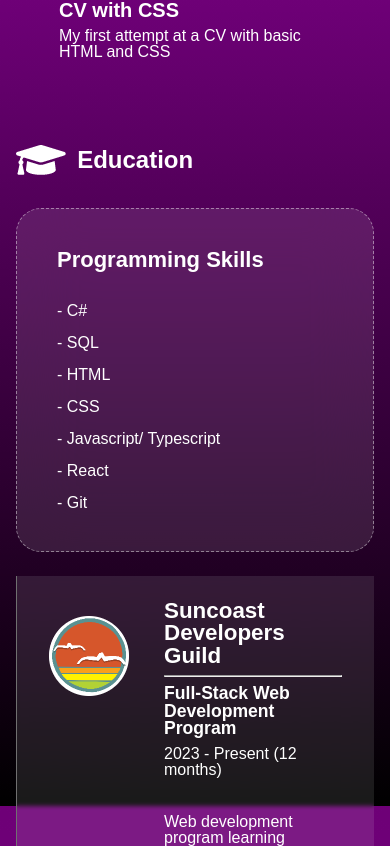
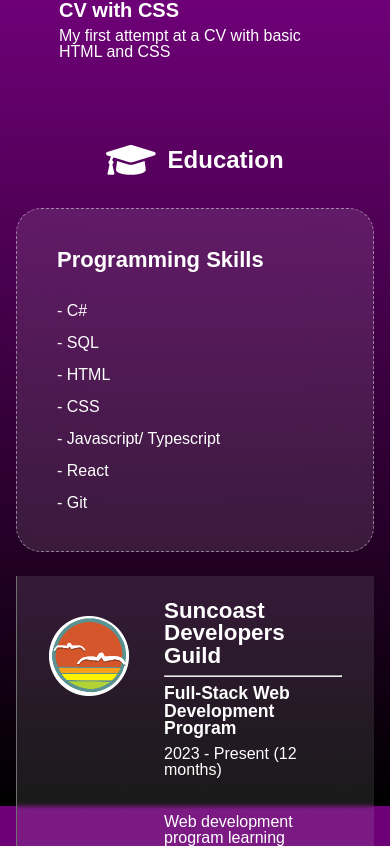
Before and after one commit to kprieto14/Resume-With-React, a React (Vite) app: page / in a window 390 px wide. Shown: the part 4258-5104 px from the top of the page. Built offline with nearby package versions, Linux system fonts and the light colour scheme.

Commit message:
Turn Headers in sections Education and Job experience into flex and justify content center.

```diff
--- a/src/index.scss
+++ b/src/index.scss
@@ -311,10 +311,8 @@ footer {
     .education, .job-experience {
         header {
             padding-left: 0;
-        }
-
-        h2 {
-            text-align: center;
+            display: flex;
+            justify-content: center;
         }
     }
 
```
